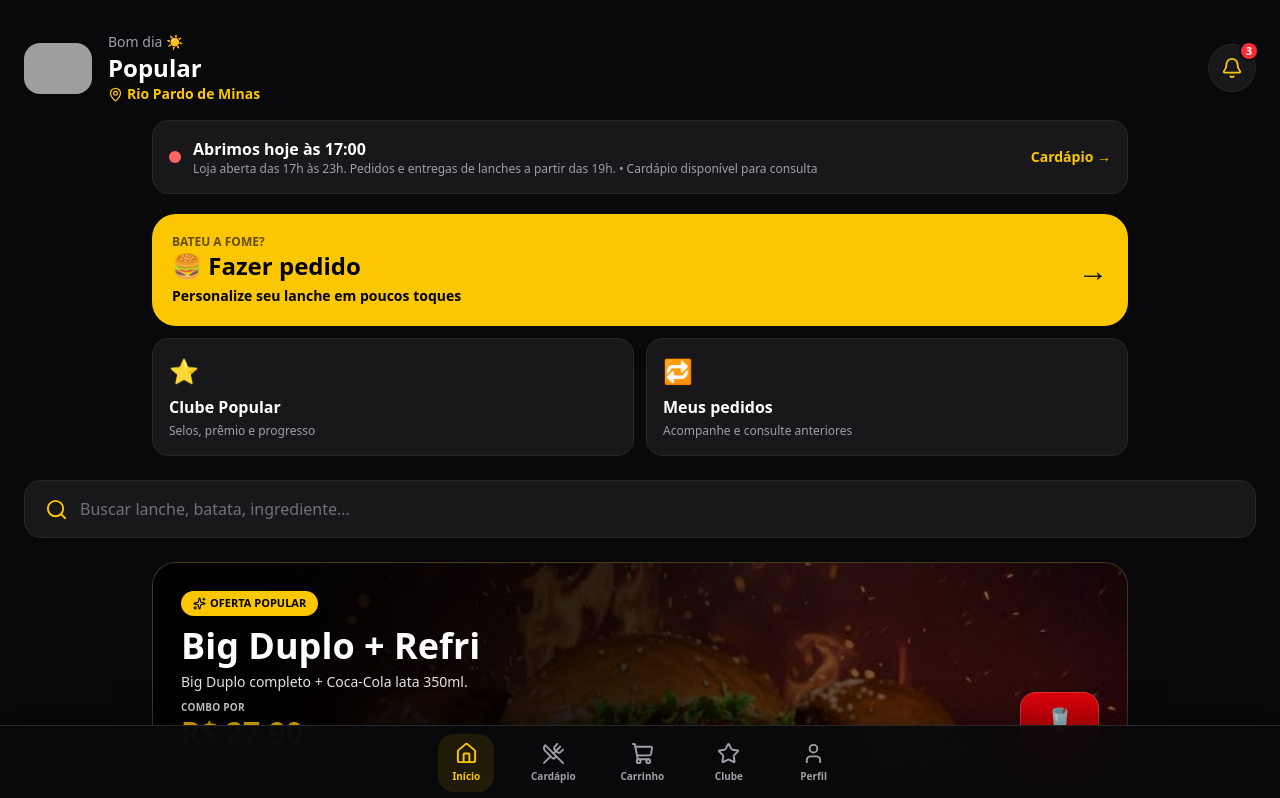
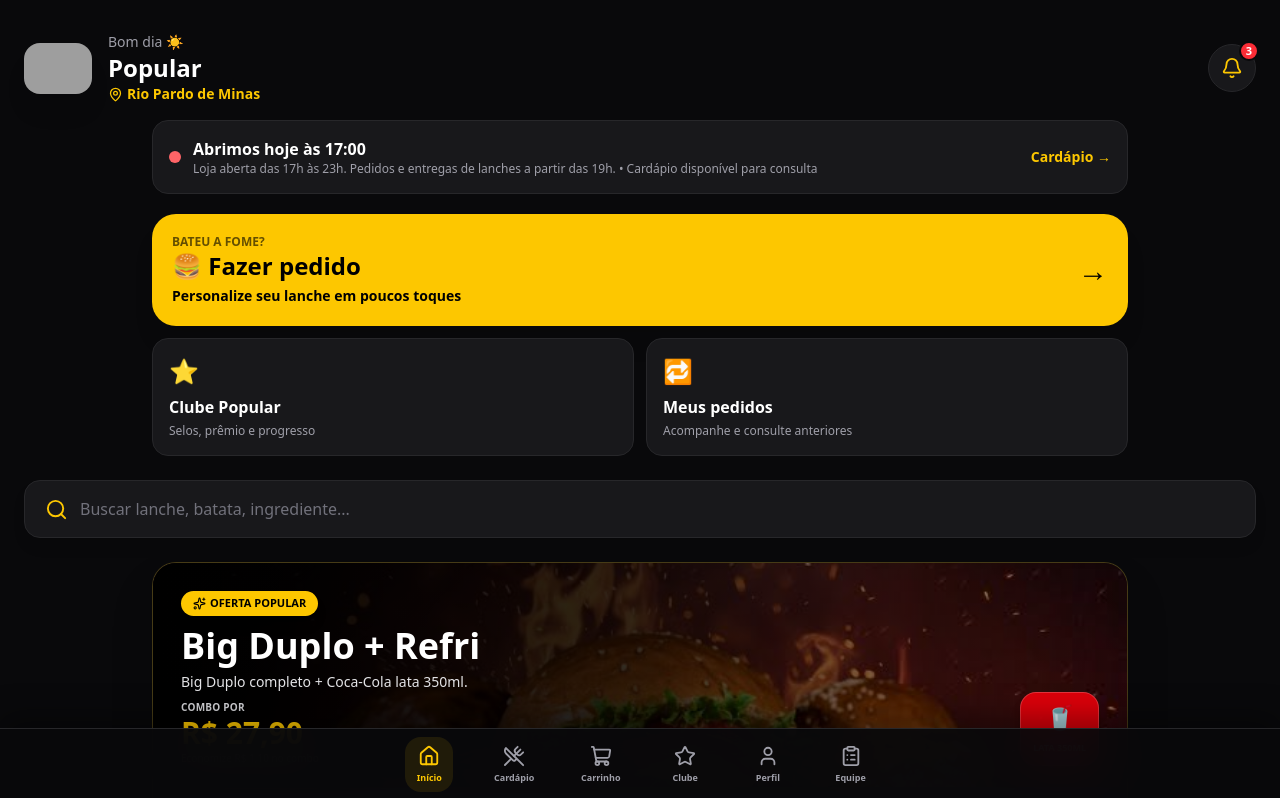
Before and after one commit to UniversalKnowledgeEcosystem/popular-app, a Next.js app: page / in a window 1280 px wide. Shown: the top 798 px of the page. Built offline with nearby package versions, Linux system fonts and the light colour scheme; grey boxes are pictures that could not be loaded.

Commit message:
Adiciona acesso rapido de funcionario no rodape

```diff
--- a/app/components/BottomNavigation.tsx
+++ b/app/components/BottomNavigation.tsx
@@ -1,7 +1,7 @@
 "use client";
 
 import Link from "next/link";
-import { House, ShoppingCart, Star, User, UtensilsCrossed } from "lucide-react";
+import { House, ShoppingCart, Star, User, UtensilsCrossed, ClipboardList } from "lucide-react";
 import { usePathname } from "next/navigation";
 import { useCart } from "../context/CartContext";
 
@@ -11,16 +11,17 @@ const links=[
   {href:"/carrinho",label:"Carrinho",Icon:ShoppingCart},
   {href:"/fidelidade",label:"Clube",Icon:Star},
   {href:"/perfil",label:"Perfil",Icon:User},
+  {href:"/funcionario",label:"Equipe",Icon:ClipboardList},
 ];
 
 export default function BottomNavigation(){
  const {items}=useCart(); const pathname=usePathname();
  const quantidade=items.reduce((t,i)=>t+i.quantidade,0);
  return <nav className="fixed bottom-0 left-0 right-0 z-50 border-t border-zinc-800 bg-zinc-950/95 backdrop-blur-xl pb-[env(safe-area-inset-bottom)] shadow-[0_-12px_30px_rgba(0,0,0,.35)]">
-  <div className="mx-auto flex max-w-md justify-around px-2 py-2">
-   {links.map(({href,label,Icon})=>{const ativo=href==="/"?pathname===href:pathname.startsWith(href);return <Link key={href} href={href} aria-label={label} className={`relative min-w-14 rounded-2xl px-2 py-2 flex flex-col items-center gap-1 transition active:scale-95 ${ativo?"bg-yellow-400/10 text-yellow-400":"text-zinc-400"}`}>
-    <Icon size={23}/><span className="text-[10px] font-bold">{label}</span>
-    {href==="/carrinho"&&quantidade>0&&<span className="absolute right-1 top-0 min-w-5 h-5 px-1 rounded-full bg-red-500 text-white text-[10px] font-black flex items-center justify-center border-2 border-zinc-950">{quantidade}</span>}
+  <div className="mx-auto flex max-w-lg justify-around px-1 py-2">
+   {links.map(({href,label,Icon})=>{const ativo=href==="/"?pathname===href:pathname.startsWith(href);return <Link key={href} href={href} aria-label={label} className={`relative min-w-12 rounded-2xl px-1.5 py-2 flex flex-col items-center gap-1 transition active:scale-95 ${ativo?"bg-yellow-400/10 text-yellow-400":"text-zinc-400"}`}>
+    <Icon size={22}/><span className="text-[9px] font-bold">{label}</span>
+    {href==="/carrinho"&&quantidade>0&&<span className="absolute right-0 top-0 min-w-5 h-5 px-1 rounded-full bg-red-500 text-white text-[10px] font-black flex items-center justify-center border-2 border-zinc-950">{quantidade}</span>}
    </Link>})}
   </div>
  </nav>
```
